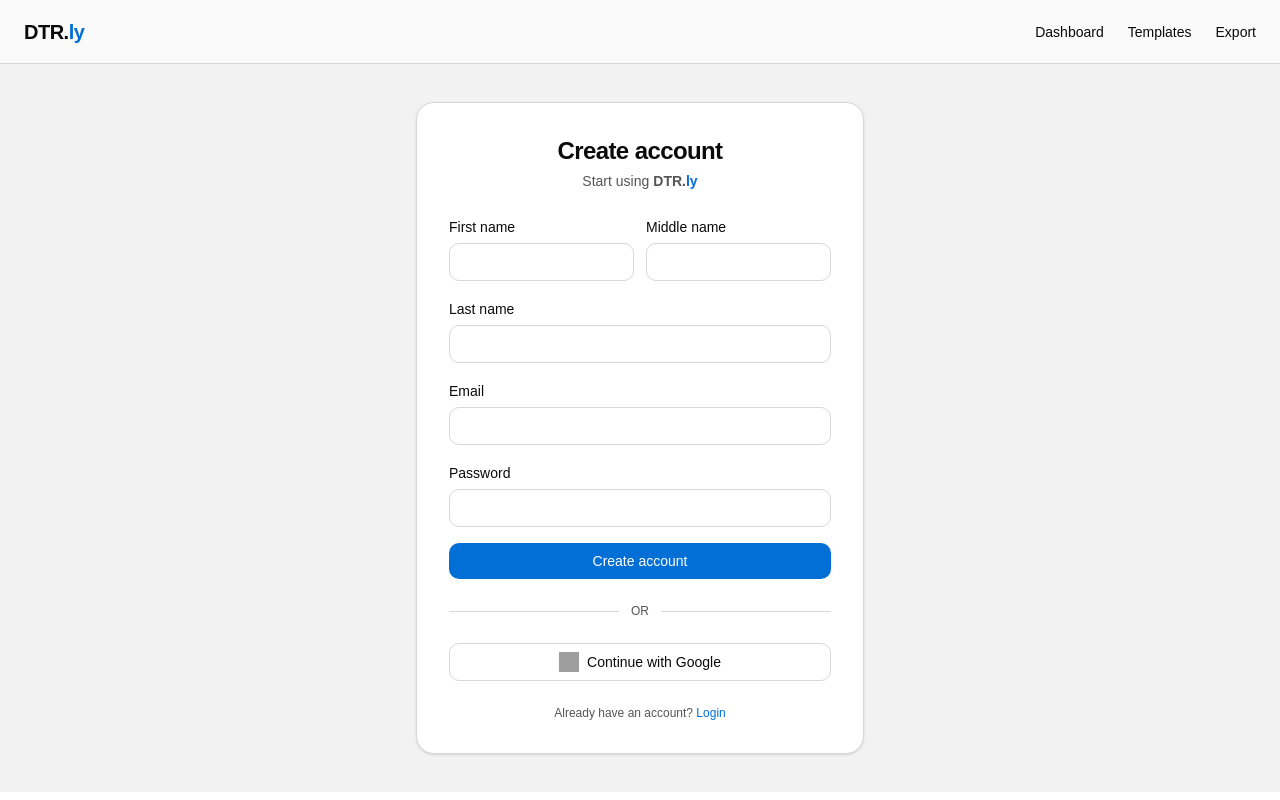
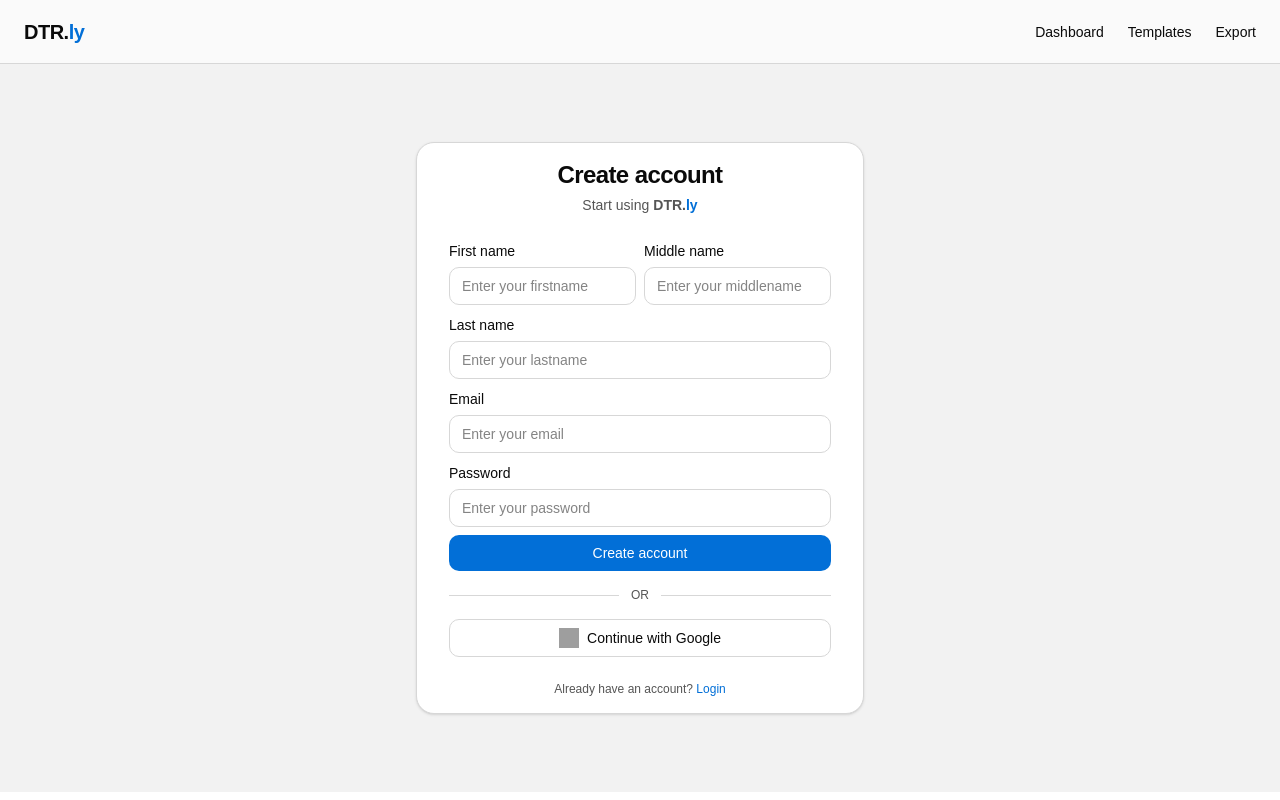
Before and after one commit to DevTacs/DTRly, a React (Vite) app in the folder client/: page /register in a window 1280 px wide. Built offline with nearby package versions, Linux system fonts and the light colour scheme; no server answers; grey boxes are pictures that could not be loaded.

Commit message:
feat: consume api for login with use-form and mutation

```diff
--- a/client/src/routes/_layout/_private.tsx
+++ b/client/src/routes/_layout/_private.tsx
@@ -5,7 +5,7 @@ export const Route = createFileRoute("/_layout/_private")({
     beforeLoad: ({context, location}) => {
         const typedContext = context as RouterContext
         const {user} = typedContext.auth
-        console.log(user)
+
         if (!user) {
             throw redirect({
                 to: "/login",
--- a/client/src/routes/_layout/_public/login.tsx
+++ b/client/src/routes/_layout/_public/login.tsx
@@ -30,14 +30,8 @@ function LoginPage() {
         },
     })
 
-    const handleLogin = async (data: LoginSchemaInfer) => {
-        try {
-            await mutateAsync(data)
-        } catch (error) {
-            console.log(error)
-            throw error
-        }
-    }
+    const handleLogin = async (data: LoginSchemaInfer) =>
+        await mutateAsync(data)
 
     const handleGoogleLogin = () =>
         (window.location.href = import.meta.env.VITE_GOOGLE_AUTH)
--- a/client/src/routes/_layout/_public/register.tsx
+++ b/client/src/routes/_layout/_public/register.tsx
@@ -1,29 +1,44 @@
+import {queryClient} from "@/configs/query.config"
+import {
+    registerSchema,
+    type RegisterSchemaInfer,
+} from "@/routes/schemas/auth.schema"
+import {registerAsync} from "@/services/auth.service"
+import {zodResolver} from "@hookform/resolvers/zod"
+import {useMutation} from "@tanstack/react-query"
 import {createFileRoute, Link} from "@tanstack/react-router"
-import {useState} from "react"
+import {useForm} from "react-hook-form"
 
 export const Route = createFileRoute("/_layout/_public/register")({
     component: RegisterPage,
 })
 
 function RegisterPage() {
-    const [form, setForm] = useState({
-        firstName: "",
-        middleName: "",
-        lastName: "",
-        email: "",
-        password: "",
+    const {
+        register,
+        handleSubmit,
+        formState: {errors},
+    } = useForm<RegisterSchemaInfer>({
+        resolver: zodResolver(registerSchema),
+        defaultValues: {
+            firstName: "",
+            middleName: "",
+            lastName: "",
+            email: "",
+            password: "",
+        },
     })
 
-    const handleChange = (e: React.ChangeEvent<HTMLInputElement>) => {
-        setForm((prev) => ({
-            ...prev,
-            [e.target.name]: e.target.value,
-        }))
-    }
+    const {mutateAsync} = useMutation({
+        mutationKey: ["register"],
+        mutationFn: registerAsync,
+        onSuccess: () => {
+            queryClient.invalidateQueries({queryKey: ["loggedUser"]})
+        },
+    })
 
-    const handleRegister = (e: React.FormEvent) => {
-        e.preventDefault()
-        console.log(form)
+    const handleRegister = async (data: RegisterSchemaInfer) => {
+        await mutateAsync(data)
     }
 
     const handleGoogleSignup = () =>
@@ -31,7 +46,7 @@ function RegisterPage() {
 
     return (
         <div className="w-full max-w-md">
-            <div className="border bg-card shadow-sm rounded-2xl p-8">
+            <div className="border bg-card shadow-sm rounded-2xl px-8 py-4">
                 {/* Header */}
                 <div className="mb-6 text-center">
                     <h1 className="text-2xl font-bold tracking-tight">
@@ -47,18 +62,25 @@ function RegisterPage() {
                 </div>
 
                 {/* Form */}
-                <form onSubmit={handleRegister} className="space-y-4">
-                    <div className="grid grid-cols-2 gap-3">
+                <form
+                    onSubmit={handleSubmit(handleRegister)}
+                    className="space-y-2">
+                    <div className="grid grid-cols-2 gap-2">
                         <div>
                             <label className="text-sm font-medium">
                                 First name
                             </label>
                             <input
-                                name="firstName"
-                                value={form.firstName}
-                                onChange={handleChange}
+                                type="text"
+                                placeholder="Enter your firstname"
                                 className="mt-1 w-full rounded-lg border px-3 py-2 text-sm bg-background"
+                                {...register("firstName")}
                             />
+                            {errors.firstName && (
+                                <p className="mt-1 text-xs text-red-500">
+                                    {errors.firstName.message}
+                                </p>
+                            )}
                         </div>
 
                         <div>
@@ -66,44 +88,62 @@ function RegisterPage() {
                                 Middle name
                             </label>
                             <input
-                                name="middleName"
-                                value={form.middleName}
-                                onChange={handleChange}
+                                type="text"
+                                placeholder="Enter your middlename"
                                 className="mt-1 w-full rounded-lg border px-3 py-2 text-sm bg-background"
+                                {...register("middleName")}
                             />
+                            {errors.middleName && (
+                                <p className="mt-1 text-xs text-red-500">
+                                    {errors.middleName.message}
+                                </p>
+                            )}
                         </div>
                     </div>
 
                     <div>
                         <label className="text-sm font-medium">Last name</label>
                         <input
-                            name="lastName"
-                            value={form.lastName}
-                            onChange={handleChange}
+                            type="text"
+                            placeholder="Enter your lastname"
                             className="mt-1 w-full rounded-lg border px-3 py-2 text-sm bg-background"
+                            {...register("lastName")}
                         />
+                        {errors.lastName && (
+                            <p className="mt-1 text-xs text-red-500">
+                                {errors.lastName.message}
+                            </p>
+                        )}
                     </div>
 
                     <div>
                         <label className="text-sm font-medium">Email</label>
                         <input
-                            name="email"
                             type="email"
-                            value={form.email}
-                            onChange={handleChange}
+                            placeholder="Enter your email"
                             className="mt-1 w-full rounded-lg border px-3 py-2 text-sm bg-background"
+                            {...register("email")}
                         />
+                        {errors.email && (
+                            <p className="mt-1 text-xs text-red-500">
+                                {errors.email.message}
+                            </p>
+                        )}
                     </div>
 
                     <div>
                         <label className="text-sm font-medium">Password</label>
                         <input
-                            name="password"
                             type="password"
-                            value={form.password}
-                            onChange={handleChange}
+                            placeholder="Enter your password"
                             className="mt-1 w-full rounded-lg border px-3 py-2 text-sm bg-background"
+                            {...register("password")}
                         />
+                        {errors.password && (
+                            <p className="mt-1 text-xs text-red-500">
+                                {errors.password.message}
+                            </p>
+                        )}
                     </div>
 
                     <button
@@ -114,7 +154,7 @@ function RegisterPage() {
                 </form>
 
                 {/* Divider */}
-                <div className="my-6 flex items-center gap-3">
+                <div className="my-4 flex items-center gap-3">
                     <div className="h-px flex-1 bg-border" />
                     <span className="text-xs text-muted-foreground">OR</span>
                     <div className="h-px flex-1 bg-border" />
--- a/client/src/routes/schemas/auth.schema.ts
+++ b/client/src/routes/schemas/auth.schema.ts
@@ -11,7 +11,6 @@ export const registerSchema = z.object({
     middleName: z
         .string()
         .trim()
-        .optional()
         .transform((v) => (v === "" ? null : v))
         .nullable(),
     email: z.email().trim().min(1, "Email is required"),
--- a/client/src/services/auth.service.ts
+++ b/client/src/services/auth.service.ts
@@ -51,7 +51,7 @@ export const registerAsync = async ({
 }: {
     firstName: string
     lastName: string
-    middleName: string
+    middleName: string | null
     email: string
     password: string
 }): Promise<ApiResponseWithoutData> => {
@@ -65,6 +65,7 @@ export const registerAsync = async ({
             email,
             password,
         })
+        console.log(message)
         return {success, message}
     } catch (error) {
         console.log(error)
```
